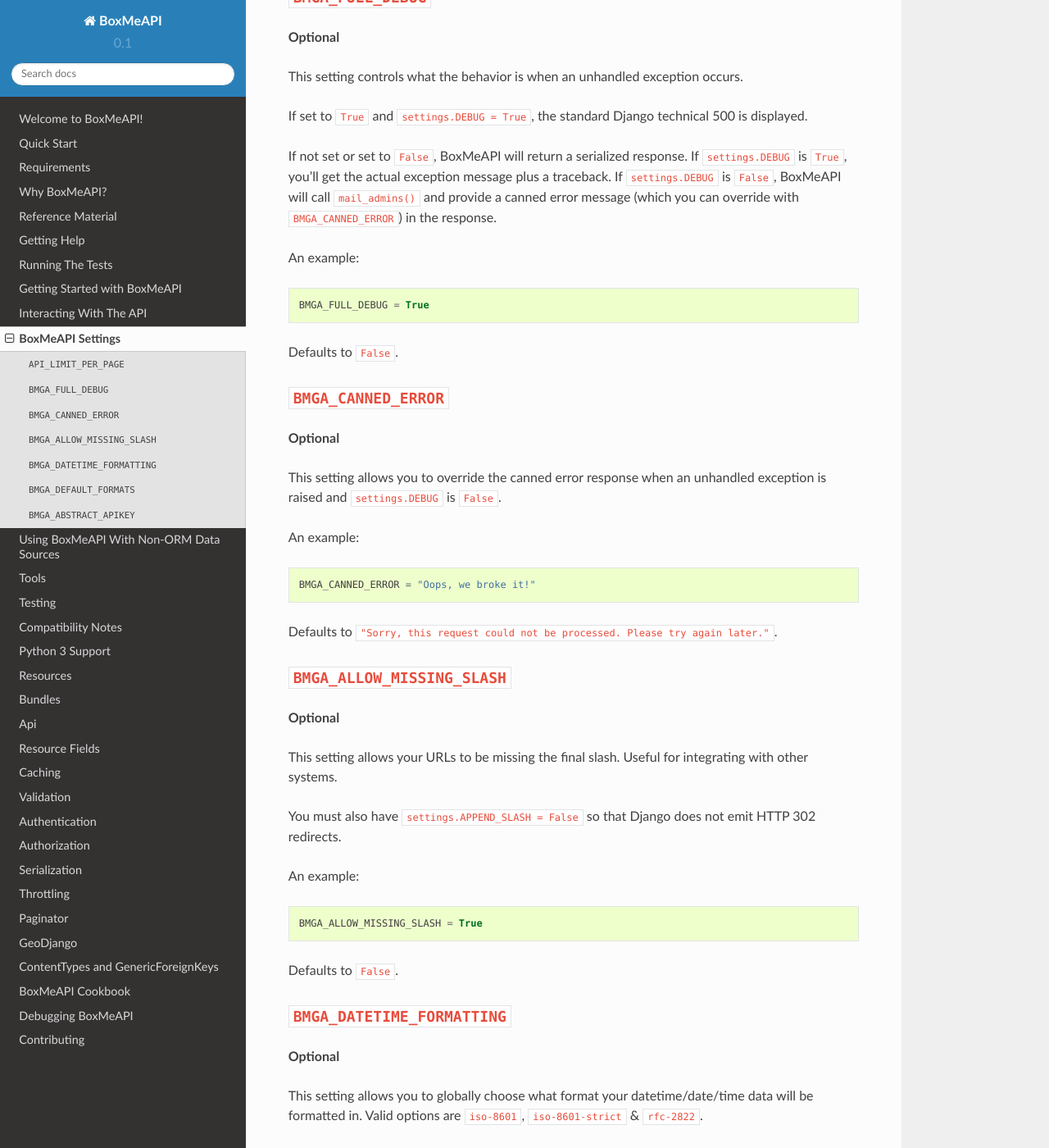
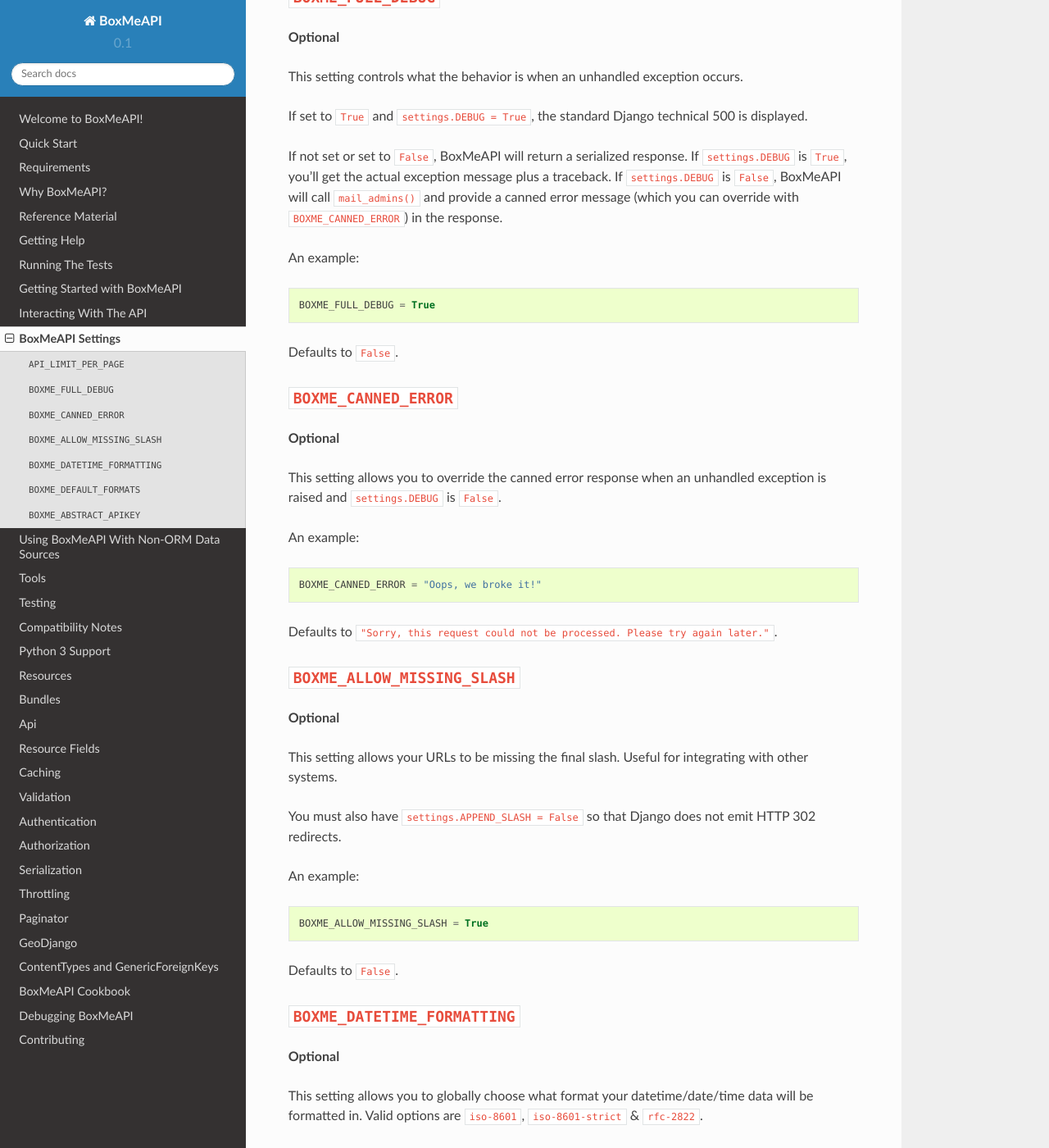
Before and after one commit to vituocgia/boxme-api, a Sphinx documentation site: the page built from docs/settings.rst, in a window 1280 px wide and 1400 px high, scrolled down 732 px. Shown: the whole window at 82% size. Built offline with Sphinx 7.4.7 and the Read the Docs theme 2.0.0, drawn with Linux system fonts in a browser that asks for light colours; some of the changed text lies outside the part shown.

Commit message:
Update Setting constant

```diff
--- a/bmga/__init__.py
+++ b/bmga/__init__.py
@@ -3,7 +3,7 @@
 
 __author__ = 'BoxMe Global Team'
 #DiepDT-Version
-VERSION = (0, 1, 0)
+VERSION = (0, 1, 1)
 
 __short_version__ = '.'.join(map(str, VERSION[0:2]))
 __version__ = ''.join(['.'.join(map(str, VERSION[0:3])), ''.join(VERSION[3:])])
--- a/docs/authentication.rst
+++ b/docs/authentication.rst
@@ -109,7 +109,7 @@
 .. note::
 
    In some cases it may be useful to make the ``ApiKey`` model an `abstract
-   base class`_. To enable this, set ``settings.BMGA_ABSTRACT_APIKEY`` to
+   base class`_. To enable this, set ``settings.BOXME_ABSTRACT_APIKEY`` to
    ``True``. See `the documentation for this setting`_ for more information.
 
 .. _`this post`: http://www.nerdydork.com/basic-authentication-on-mod_wsgi.html
--- a/docs/caching.rst
+++ b/docs/caching.rst
@@ -100,11 +100,11 @@
 
     class JSONCache(NoCache):
         def _load(self):
-            data_file = open(settings.BMGA_JSON_CACHE, 'r')
+            data_file = open(settings.BOXME_JSON_CACHE, 'r')
             return json.load(data_file)
 
         def _save(self, data):
-            data_file = open(settings.BMGA_JSON_CACHE, 'w')
+            data_file = open(settings.BOXME_JSON_CACHE, 'w')
             return json.dump(data, data_file)
 
         def get(self, key):
--- a/docs/release_notes/v0.1.0.rst
+++ b/docs/release_notes/v0.1.0.rst
@@ -1,7 +1,7 @@
 v0.14.0
 =======
 
-:date: 2017-07-03
+:date: 2018-04-06
 
 Dropped support for all non-LTS versions of Django.  Specifically supports Django 1.8 and 1.11.
 
--- a/docs/settings.rst
+++ b/docs/settings.rst
@@ -29,7 +29,7 @@
 Defaults to 20.
 
 
-``BMGA_FULL_DEBUG``
+``BOXME_FULL_DEBUG``
 =======================
 
 **Optional**
@@ -43,16 +43,16 @@
 If ``settings.DEBUG`` is ``True``, you'll get the actual exception message plus
 a traceback. If ``settings.DEBUG`` is ``False``, BoxMeAPI will call
 ``mail_admins()`` and provide a canned error message (which you can override
-with ``BMGA_CANNED_ERROR``) in the response.
+with ``BOXME_CANNED_ERROR``) in the response.
 
 An example::
 
-    BMGA_FULL_DEBUG = True
+    BOXME_FULL_DEBUG = True
 
 Defaults to ``False``.
 
 
-``BMGA_CANNED_ERROR``
+``BOXME_CANNED_ERROR``
 =========================
 
 **Optional**
@@ -62,12 +62,12 @@
 
 An example::
 
-    BMGA_CANNED_ERROR = "Oops, we broke it!"
+    BOXME_CANNED_ERROR = "Oops, we broke it!"
 
 Defaults to ``"Sorry, this request could not be processed. Please try again later."``.
 
 
-``BMGA_ALLOW_MISSING_SLASH``
+``BOXME_ALLOW_MISSING_SLASH``
 ================================
 
 **Optional**
@@ -80,12 +80,12 @@
 
 An example::
 
-    BMGA_ALLOW_MISSING_SLASH = True
+    BOXME_ALLOW_MISSING_SLASH = True
 
 Defaults to ``False``.
 
 
-``BMGA_DATETIME_FORMATTING``
+``BOXME_DATETIME_FORMATTING``
 ================================
 
 **Optional**
@@ -95,13 +95,13 @@
 
 An example::
 
-    BMGA_DATETIME_FORMATTING = 'rfc-2822'
+    BOXME_DATETIME_FORMATTING = 'rfc-2822'
 
 Defaults to ``iso-8601``. ``iso-8601`` includes microseconds if available, use ``iso-8601-strict`` to strip them.
 
-.. _settings.BMGA_DEFAULT_FORMATS:
+.. _settings.BOXME_DEFAULT_FORMATS:
 
-``BMGA_DEFAULT_FORMATS``
+``BOXME_DEFAULT_FORMATS``
 ================================
 
 **Optional**
@@ -111,12 +111,12 @@
 
 An example::
 
-    BMGA_DEFAULT_FORMATS = ['json', 'xml']
+    BOXME_DEFAULT_FORMATS = ['json', 'xml']
 
 Defaults to ``['json', 'xml', 'yaml', 'plist']``.
 
 
-``BMGA_ABSTRACT_APIKEY``
+``BOXME_ABSTRACT_APIKEY``
 ============================
 
 **Optional**
@@ -131,7 +131,7 @@
 
 An example::
 
-    BMGA_ABSTRACT_APIKEY = True
+    BOXME_ABSTRACT_APIKEY = True
 
 Defaults to ``False``.
 
```
Also changed, not shown: docs/serialization.rst (+5 -5 lines), 9 other files.
